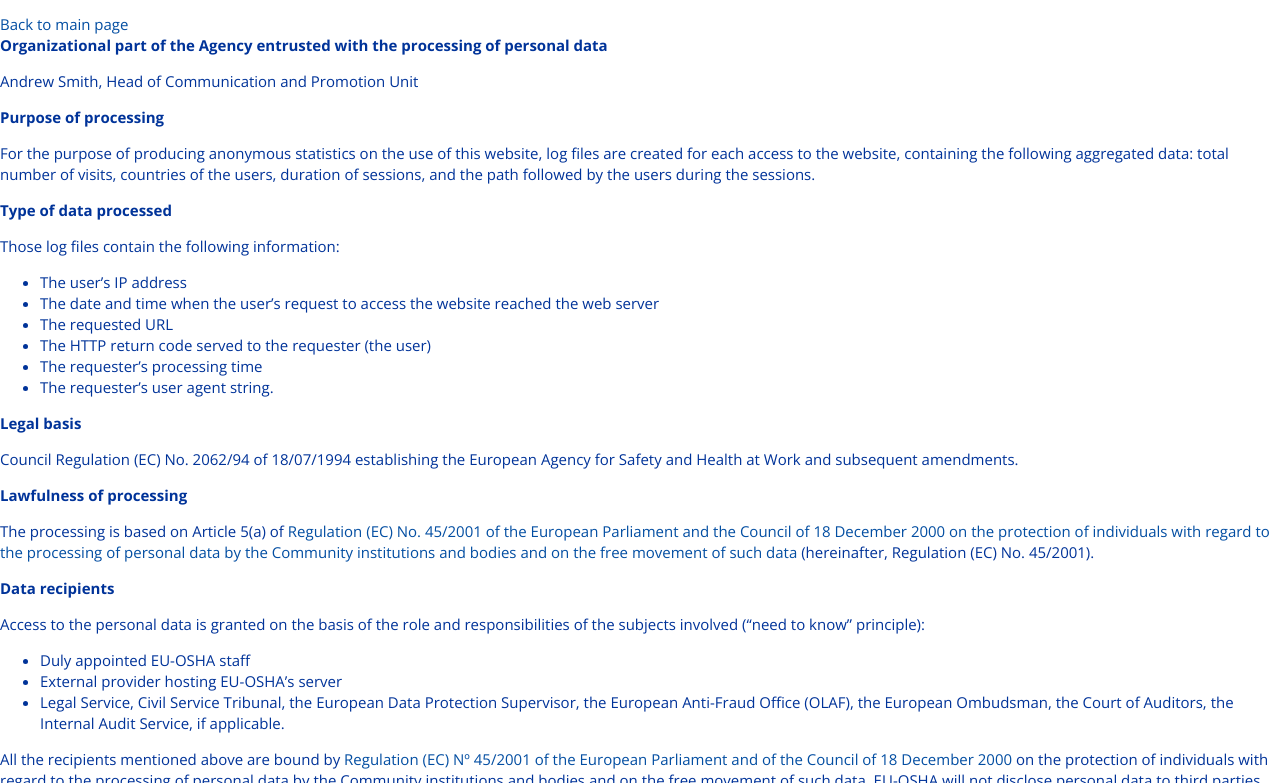
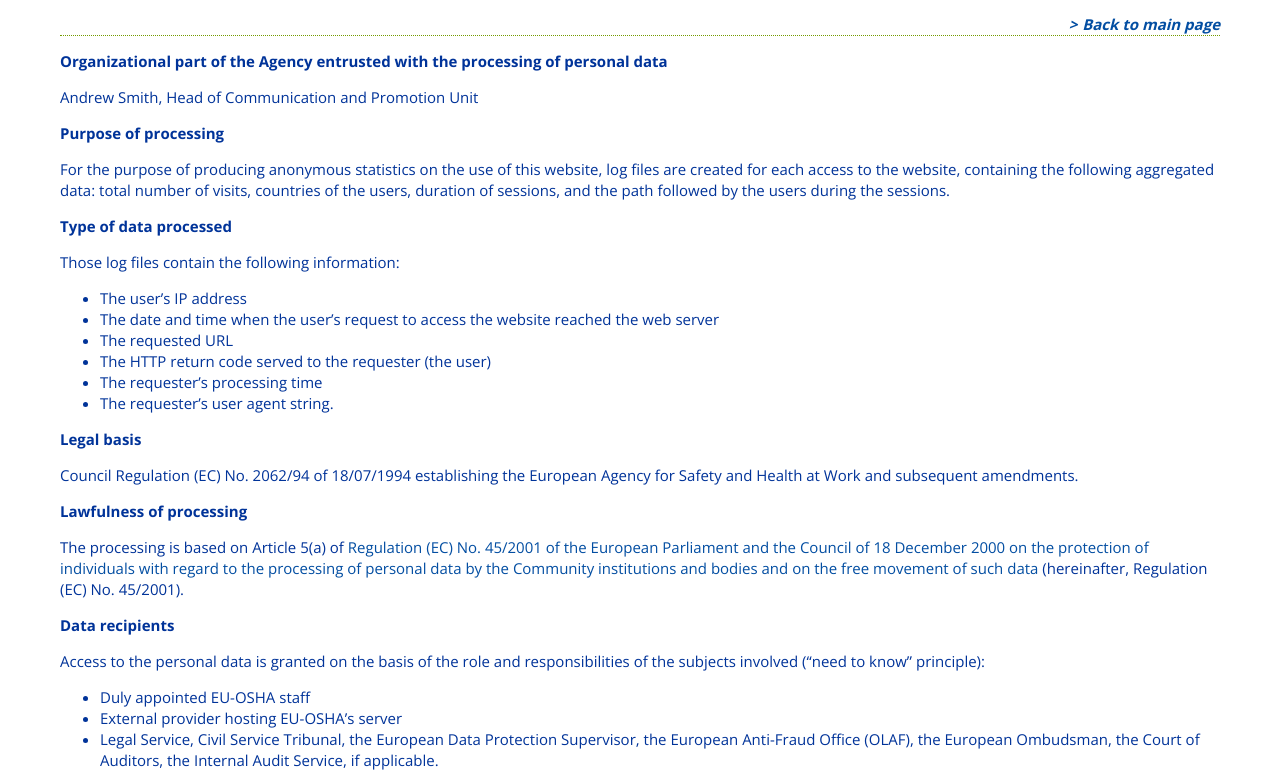
Before and after one commit to EU-OSHA/hwc-splashpage, a website: page privacy.html in a window 1280 px wide. Shown: the part 150-933 px from the top of the page. Drawn offline with nearby package versions, Linux system fonts and the light colour scheme.

Commit message:
HCW-910 merged css changes into dist

```diff
--- a/css/main.css
+++ b/css/main.css
@@ -667,3 +667,20 @@
 .page-footer a:hover {
   text-decoration: underline;
 }
+/* Privacy page */
+#privacy main {
+  margin: 0 4rem;
+}
+.back-to-link {
+  font-weight: bold;
+  font-style: italic;
+  margin-bottom: 1em;
+  text-align: right;
+  width: 100%;
+  border-bottom: 1px dotted #749b00;
+  float: right !important;
+}
+.back-to-link:before {
+  content: ">";
+  padding-right: 5px;
+}
```
